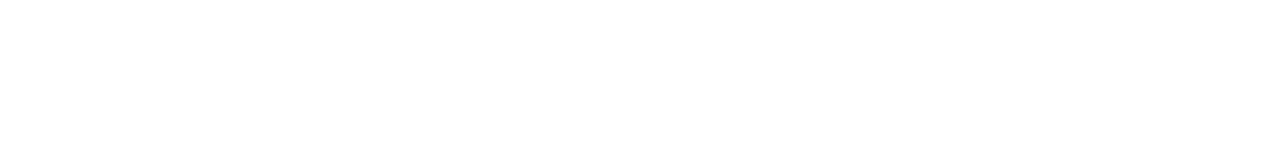
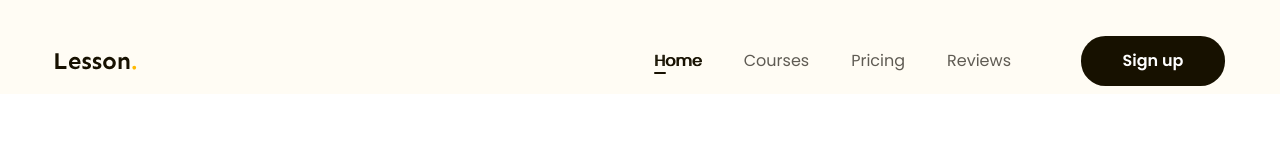
Before and after one commit to tranquocan1109/htmlcss-02, a plain HTML site: page index.html in a window 1280 px wide. Shown: the top 160 px of the page. Drawn offline with Linux system fonts and the light colour scheme.

Commit message:
Create Header

```diff
--- a/asset/css/styles.css
+++ b/asset/css/styles.css
@@ -0,0 +1,97 @@
+* {
+    box-sizing: border-box;
+}
+
+html {
+    font-size: 62.5%;
+}
+
+body {
+    font-size: 1.6rem;
+    font-family: "Poppins", sans-serif;
+}
+
+/* Common */
+.main-content {
+    width: 117rem;
+    max-width: calc(100% -4.8rem);
+    margin-left: auto;
+    margin-right: auto;
+}
+
+a {
+    text-decoration: none;
+}
+
+.btn {
+    display: inline-block;
+    padding: 0 1.6rem;
+    color: #fff;
+    line-height: 5rem;
+    text-align: center;
+    font-size: 1.6rem;
+    font-weight: 600;
+    width: 11.8rem;
+    height: 5rem;
+    border-radius: 2.45rem;
+    background: #171100;
+}
+
+/* ======== HEADER ======== */
+
+.header {
+    background-color: #fffcf4;
+}
+
+.header.fixed {
+    position: sticky;
+    top: -2.8rem;
+}
+
+.header .body {
+    display: flex;
+    align-items: center;
+    padding: 3.6rem 0 0.8rem;
+}
+
+.nav {
+    margin-left: auto;
+}
+
+.nav ul {
+    display: flex;
+}
+
+.nav a {
+    position: relative;
+    padding: 0.8rem 2.1rem;
+    color: #5f5b53;
+    font-size: 1.6rem;
+}
+
+.nav a:hover,
+.nav li.active a {
+    /* font-weight: 600; */
+    text-shadow: 0.1rem 0 0 currentColor;
+    color: #171100;
+}
+
+.nav li.active a::after {
+    position: absolute;
+    content: "";
+    left: 2.1rem;
+    bottom: 0.6rem;
+    display: block;
+    width: 1.2rem;
+    height: 0.2rem;
+    border-radius: 0.1rem;
+    background: #171100;
+}
+
+.header .sign-up-btn {
+    min-width: 14.4rem;
+}
+
+.header .action {
+    margin-left: 4.9rem;
+}
--- a/index.html
+++ b/index.html
@@ -10,6 +10,47 @@
 
         <!-- Style CSS -->
         <link rel="stylesheet" href="./asset/css/styles.css" />
+
+        <!-- Embed Fonts -->
+        <link rel="preconnect" href="https://fonts.googleapis.com" />
+        <link rel="preconnect" href="https://fonts.gstatic.com" crossorigin />
+        <link
+            href="https://fonts.googleapis.com/css2?family=Poppins:ital,wght@0,400;0,500;0,600;0,700;1,400&family=Sen:wght@700&display=swap"
+            rel="stylesheet"
+        />
     </head>
-    <body></body>
+    <body>
+        <main style="height: 5000px">
+            <header class="header fixed">
+                <div class="main-content">
+                    <div class="body">
+                        <!-- Logo -->
+                        <img src="./asset/img/Logo.svg" alt="Lesson" />
+
+                        <!-- Nav -->
+                        <nav class="nav">
+                            <ul>
+                                <li class="active">
+                                    <a href="#!">Home</a>
+                                </li>
+                                <li>
+                                    <a href="#!">Courses</a>
+                                </li>
+                                <li>
+                                    <a href="#!">Pricing</a>
+                                </li>
+                                <li>
+                                    <a href="#!">Reviews</a>
+                                </li>
+                            </ul>
+                        </nav>
+                        <!-- Action -->
+                        <div class="action">
+                            <a href="" class="btn sign-up-btn">Sign up</a>
+                        </div>
+                    </div>
+                </div>
+            </header>
+        </main>
+    </body>
 </html>
```
Also changed, not shown: asset/img/Logo.svg (added), 2 other files.
